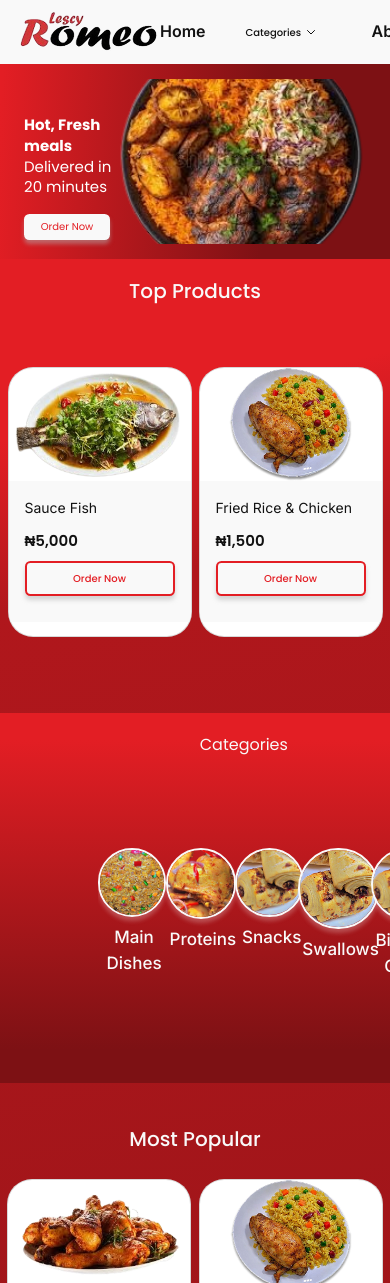
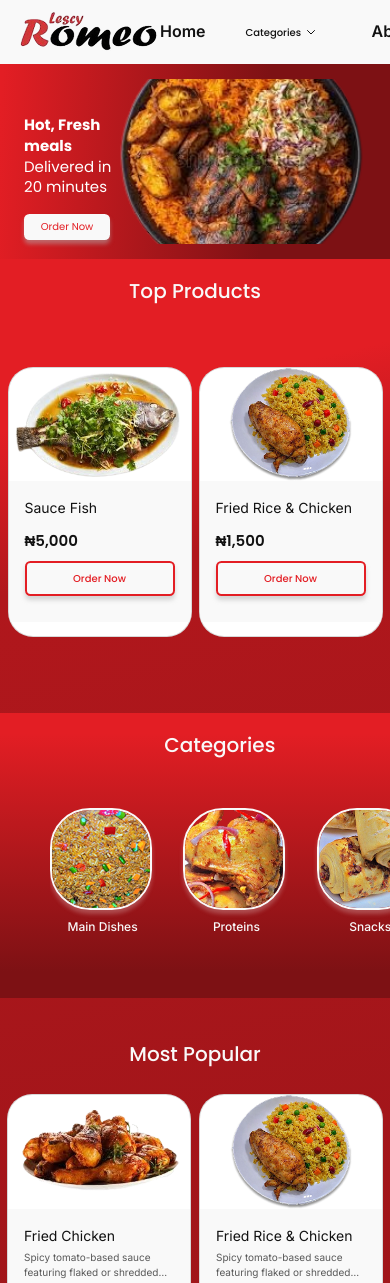
Before and after one commit to Havilah-Hills03/lescy-romeo-fast-food, a Next.js app: page / in a window 390 px wide. Shown: the top 1283 px of the page. Built offline with nearby package versions, Linux system fonts and the light colour scheme.

Commit message:
updated the car responsiveness

```diff
--- a/app/Categories/drink-cat/page.tsx
+++ b/app/Categories/drink-cat/page.tsx
@@ -9,13 +9,14 @@ const DrinkCat = () => {
       style={{
       background: 'linear-gradient(167.02deg, #E31E24 12.38%, #B0171C 18%, #7D1114 100%)'
     }}
+    className='drink-cat'
     >
       <HeroSection
       heroBold="Hot, Fresh meals"
       heroLight="Delivered in 20 minutes"
       btnTitle="Order Now"
       btnClassName="bg-[#f9f9f9] lg:w-[287px] text-[#E31E24]"
-      heroImg="/pack-of-drink.png"
+      heroImg="/packs-of-drink.png"
       heroWidth={386}
       heroHeight={399}
       heroAlt="food Image"
--- a/app/Hero-page-sections/Cat-product.tsx
+++ b/app/Hero-page-sections/Cat-product.tsx
@@ -60,27 +60,22 @@ const catProducts = [
 const CatProduct: React.FC = () => {
   return (
  <section
+ className="cat-pro-sec"
   style={{
         background: 'linear-gradient(0deg, #7D1114 9.03%, #E31E24 92.86%)',
         width: "100%",
-         paddingLeft: '6.1em' ,
-         paddingTop: ''
       }}
 
  >
-  <h1 className="h1 text-center pt-8 lg:pt-12"
+  <h1 className="h1 text-center pt-8 font-medium text-[20px] lg:text-[35px] md:text-[35px]"
   >Categories</h1>
      <div
-      className=" max-w-4xl  lg:max-w-7xl flex justify-center items-center"
-      style={
-        {
-             minHeight: "40vh",
-        }
-      }
+      className=" max-w-4xl  lg:max-w-7xl flex justify-center items-center lg:h-[40vh] h-[30vh]"
+
     >
 
       <Swiper
-        slidesPerView={4.24}
+        slidesPerView={2.54}
         navigation={true}
         loop={true}
         onSlideChange={() => console.log("text move")}
--- a/app/Hero-page-sections/Most-popular.tsx
+++ b/app/Hero-page-sections/Most-popular.tsx
@@ -110,7 +110,7 @@ const MostPopular: React.FC = () => {
       grid
       grid-cols-2
       lg:grid-cols-4
-      lg:gap-x-8
+      lg:gap-x-12
       lg:gap-y-6
       gap-x-2
       gap-y-1
--- a/app/Hero-page-sections/Top-Product.tsx
+++ b/app/Hero-page-sections/Top-Product.tsx
@@ -87,7 +87,7 @@ const TopProduct: React.FC = () => {
         breakpoints={{
           480: { slidesPerView: 2.2, spaceBetween: 10 },
           768: { slidesPerView: 3.2, spaceBetween: 10 },
-          1024: { slidesPerView: 4.1, spaceBetween: 10 },
+          1024: { slidesPerView: 4.1, spaceBetween: 20 },
         }}
       >
 
--- a/app/component/Cat-card.tsx
+++ b/app/component/Cat-card.tsx
@@ -12,7 +12,7 @@ catLink: string
 
 const CatCard: React.FC <catProps> = ({catCardImg , catAltImg, catCardTitle, catLink}) => {
   return (
-  <div className='text-center flex flex-col justify-center items-center'>
+  <div className='text-center w-[102px] lg:w-auto flex flex-col justify-center items-center'>
      <Link href={catLink}>
       <div
 
@@ -25,7 +25,7 @@ const CatCard: React.FC <catProps> = ({catCardImg , catAltImg, catCardTitle, cat
     }}
     />
     </div>
-    <p className='text-[#F9F9F9] text-[17px] font-medium text-center pl-1'>{catCardTitle}</p>
+    <p className='text-[#F9F9F9] lg:text-[16px] md:text-[16px] text-[12px] font-medium text-center pl-1'>{catCardTitle}</p>
      </Link>
   </div>
   )
--- a/app/component/Hero-section.tsx
+++ b/app/component/Hero-section.tsx
@@ -27,7 +27,7 @@ const HeroSection: React.FC<HeroProps> = ({
 }) => {
   return (
     <section
-      className="flex  shrink-0 flex-row px-6   sm:px-12 lg:px-24 justify-between  items-center  mx-auto lg:h-full md:h-full h-[195px]  hero-com"
+      className="flex  shrink-0 flex-row px-6   sm:px-12 lg:px-24 justify-between  items-center  mx-auto lg:h-[60vh] md:h-full h-[195px]  hero-com"
       style={{
         background: 'linear-gradient(93.23deg, #E31E24 0.65%, #7D1114 67.91%)'
       }}
--- a/app/globals.css
+++ b/app/globals.css
@@ -45,6 +45,12 @@ nav li {
      padding-left: 5.5em;
      padding-top: '2em'
   }
+  .cat-pro-sec{
+     padding-left: 6.1em
+  }
+  .drink-cat img{
+    width: 300px;
+  }
 }
 
 
@@ -64,4 +70,7 @@ nav li {
     padding: 10px 2px!important;
     margin-bottom: 10px!important;
   }
+   .cat-pro-sec{
+     padding-left: 3.1em
+  }
 }
```
Also changed, not shown: public/pack-of-drink.png (deleted), public/packs-of-drink.png (added).
